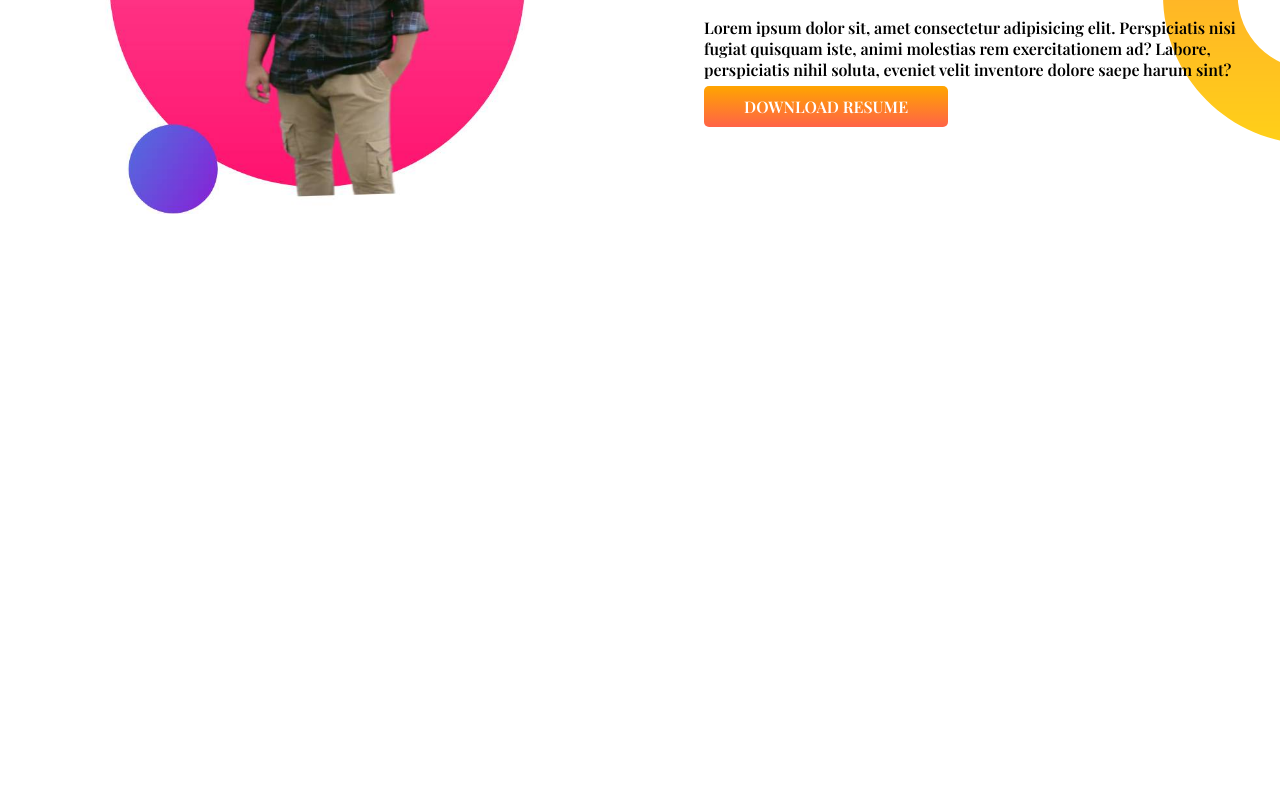
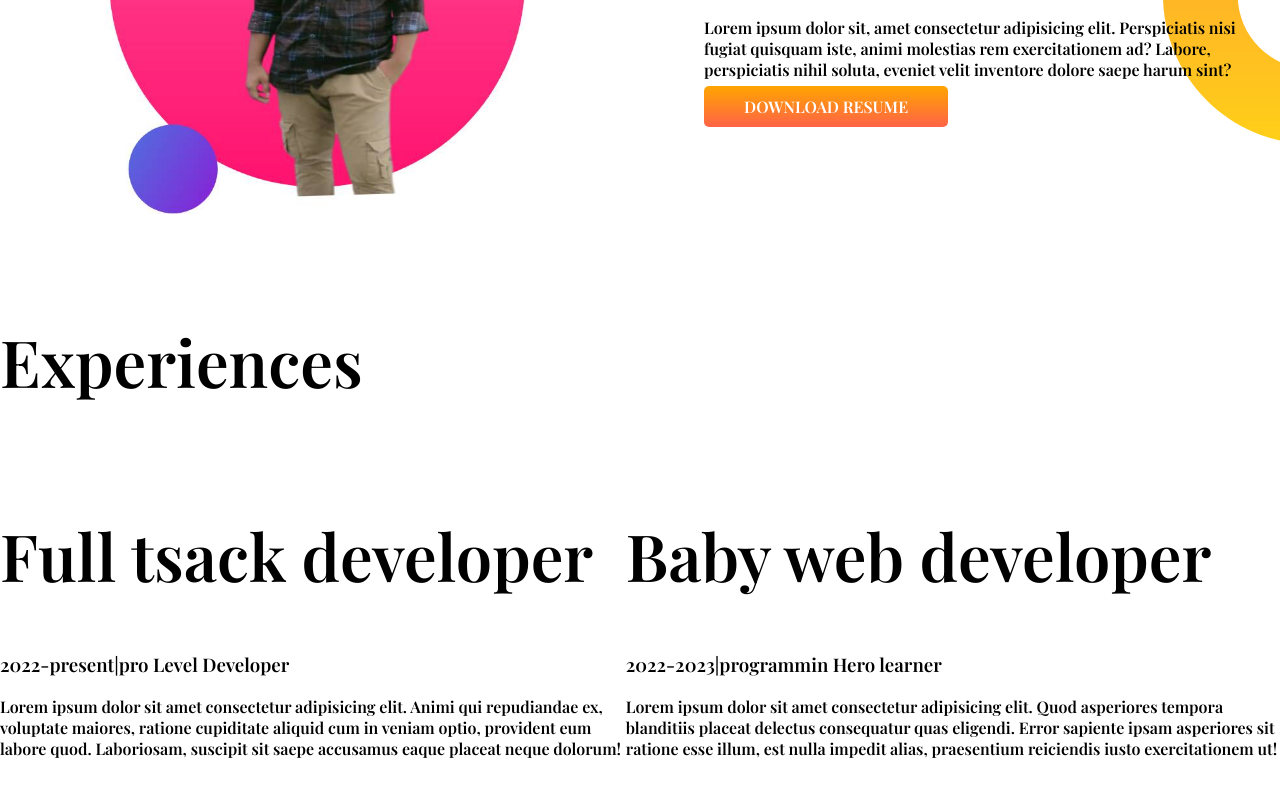
Before and after one commit to NurHamim723/hamim-repo, a plain HTML site: page index.html in a window 1280 px wide. Shown: the part 827-1624 px from the top of the page. Before the commit the page ends 1145 px from the top, so only its background shows below. Drawn offline with nearby package versions, Linux system fonts and the light colour scheme.

Commit message:
again again added coding

```diff
--- a/index.html
+++ b/index.html
@@ -11,7 +11,7 @@
     <link rel="stylesheet" href="style.css">
 </head>
 <body>
-   <section class="top-banner" >
+   <section class="top-banner flexible-container" >
     <div class="container" > <h1>welcome To</h1>
       <h1><span class="orange-color">Iron Man</span> World</h1>
        <h3>safe people and safe World onle avengers</h3>
@@ -22,7 +22,7 @@
        <img src="images/my-bg - Copy.jpg" alt="HAmim picture">
       </div>
    </section>
-   <section class="top">
+   <section class="top flexible-container">
      <div class="container" >
        <img src="images/NUR_HAMIM.jpg" alt="hamim">
      </div>
@@ -34,5 +34,23 @@
       <a class="hamim" href="https://www.google.com">DOWNLOAD RESUME</a>
      </div>
    </section>
+<section class="experience-area">
+  <h1>Experiences</h1>
+  <div class="flexible-container">
+    <div class="half-width">
+      <h1>Full tsack developer</h1>
+      <h3>2022-present|pro Level Developer</h3>
+      <p>Lorem ipsum dolor sit amet consectetur adipisicing elit. Animi qui repudiandae ex, voluptate maiores, ratione cupiditate aliquid cum in veniam optio, provident eum labore quod. Laboriosam, suscipit sit saepe accusamus eaque placeat neque dolorum!</p>
+    </div>
+    <div class=""half-width"">
+      <h1>Baby web developer</h1>
+      <h3>2022-2023|programmin Hero learner</h3>
+      <p>Lorem ipsum dolor sit amet consectetur adipisicing elit. Quod asperiores tempora blanditiis placeat delectus consequatur quas eligendi. Error sapiente ipsam asperiores sit ratione esse illum, est nulla impedit alias, praesentium reiciendis iusto exercitationem ut!</p>
+    </div>
+
+  </div>
+
+</section>
+
 </body>
 </html>
--- a/style.css
+++ b/style.css
@@ -8,7 +8,7 @@ h1{
 .orange-color{
     color:red;
 }
-section{
+.flexible-container{
   display: flex;
   margin-bottom: 100px;
 }
```
